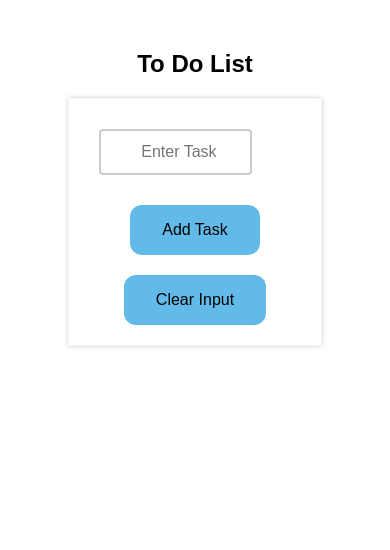
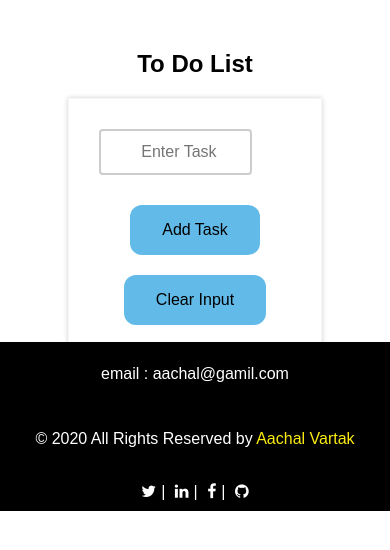
Before and after one commit to aachalV/To-Do-Application, a plain HTML site: page index.html in a window 390 px wide. Drawn offline with Linux system fonts and the light colour scheme.

Commit message:
Responsive Footer added

```diff
--- a/index.html
+++ b/index.html
@@ -5,13 +5,18 @@
     <meta name="viewport" content="width=device-width, initial-scale=1.0">
     <title>ToDoForm</title>
     <link rel="stylesheet" href="./style/style.css">
+    <!-- font-awesome -->
+    <link rel="stylesheet" href="https://stackpath.bootstrapcdn.com/font-awesome/4.7.0/css/font-awesome.min.css">
     <!-- LOAD FAKER -->
     <script src="https://cdnjs.cloudflare.com/ajax/libs/Faker/3.1.0/faker.min.js"></script>
     <script src="./src/main.js" type="module"></script>
+
 </head>
 <body>
+    <!-- Navigation Bar -->
+
+
     <h2>To Do List</h2>
-
         <form action="" name="userInput">
         <div class="row" >
             <div class="form-task">
@@ -36,5 +41,19 @@
 
         </div> -->
     </div>
+
+    <footer id="contact">
+        <p>email : aachal@gamil.com</p>
+        <p class="text">
+          © 2020 All Rights Reserved by  <span>Aachal Vartak</span>
+        </p>
+        <div class="social-links">
+          <a href="#" class="fa fa-twitter twitter"></a>|
+          <a href="#" class="fa fa-linkedin linkedin"></a>|
+          <a href="#" class="fa fa-facebook facebook"></a>|
+          <a href="#" class="fa fa-github github"></a>
+        </div>
+    </footer>
+
 </body>
 </html>
--- a/style/style.css
+++ b/style/style.css
@@ -4,9 +4,15 @@
   }
 
   body {
+    position: relative;
     font-family: Arial;
     margin: 0;
+    padding-bottom: 155.19px;
+    /* min-height: 100vh; */
   }
+  /* NavBar */
+
+  /* ToDoList */
   h2{
     text-align: center;
     padding-top: 30px;
@@ -138,3 +144,38 @@
 @media only screen and (min-width: 992px) {
 
 }
+/*Footer  */
+  footer {
+    background-color: black;
+    color: white;
+    height: 20vh;
+    display: flex;
+    flex-direction: row;
+    justify-content: space-around;
+    align-items: center;
+    flex-wrap: wrap;
+    bottom: 0;
+    width: 100%;
+    position: absolute;
+}
+footer .social-links a{
+    text-decoration: none;
+    color: white;
+    padding: 5px;
+  }
+.text span{
+    color: #fcec10;
+  }
+/* Responsive Footer */
+/* Extra small devices (portrait phones, less than 576px) */
+@media (max-width: 575.98px) {
+    .social-icons .fa {
+      padding: 10px;
+    }
+    .social-icons{
+      margin-top: 6%;
+    }
+    .text{
+        text-align: center;
+    }
+}
```
Also changed, not shown: src/hamburger.js (added, +8 -0 lines).
